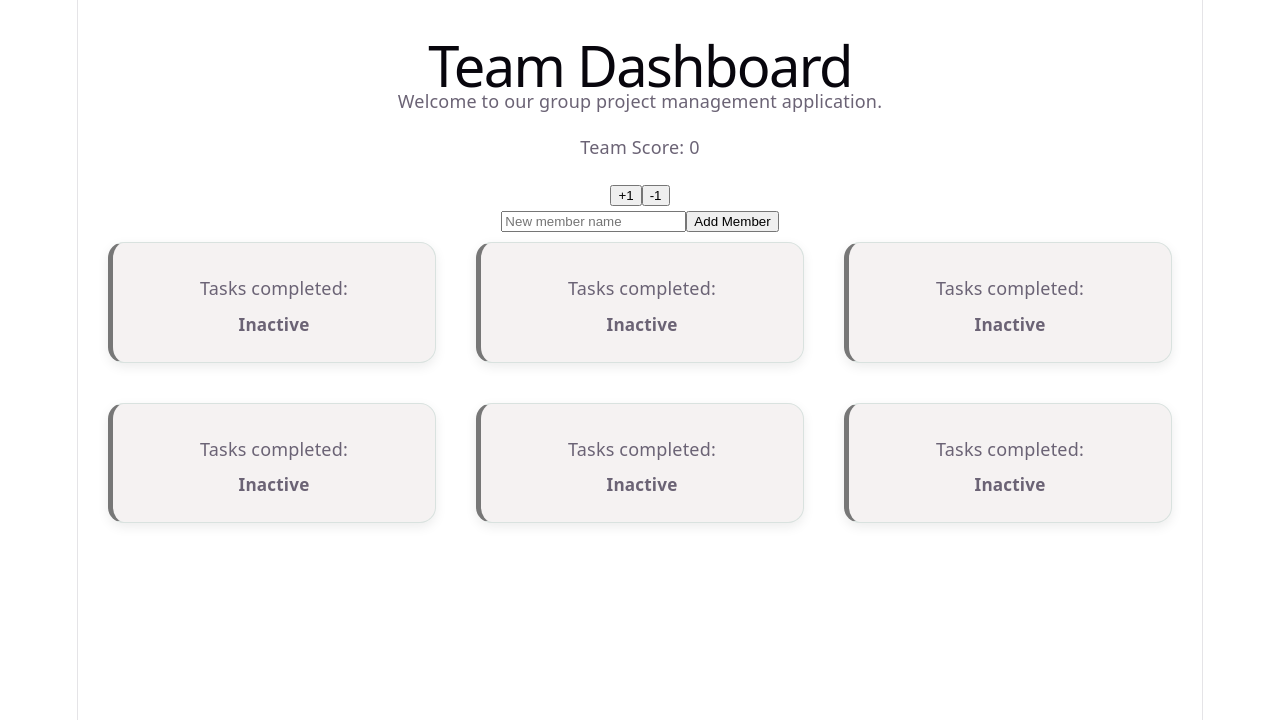
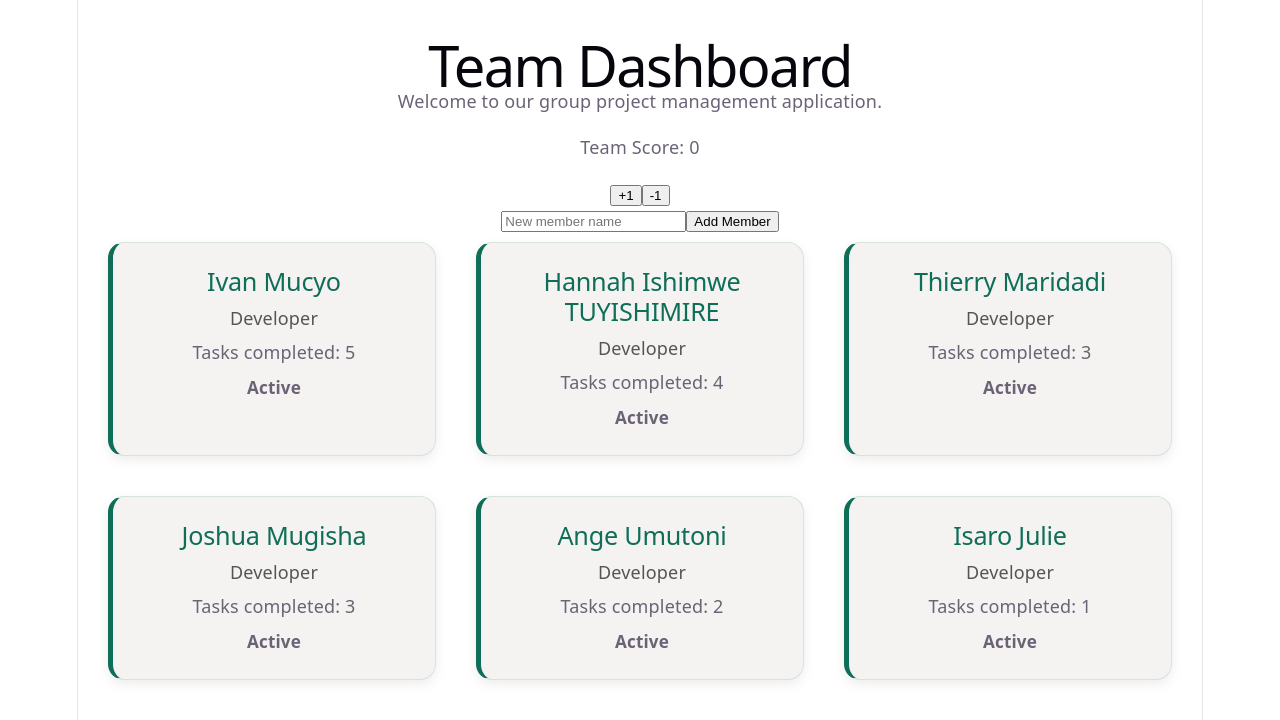
Before and after one commit to Hannah1563/Coding-Party, a React (Vite) app in the folder my-app/: page / in a window 1280 px wide. Shown: the top 720 px of the page. Built offline with nearby package versions, Linux system fonts and the light colour scheme.

Commit message:
feat: re-render member list from array state and pass props to MemberCard for task 45.

```diff
--- a/my-app/src/TeamDashboard.tsx
+++ b/my-app/src/TeamDashboard.tsx
@@ -73,10 +73,17 @@ const [members, setMembers] = useState<Member[]>(initialMembers);
     Author: Joshua Mugisha - Task 44: render members from array state */}
 
       <div className="member-list">
+
+{/* Author: Joshua Mugisha; task 45 -- render from array state, pass id + onRemove. */}
         {members.map((member) => (
           <MemberCard
             key={member.id}
-            member={member}
+            id={member.id}
+            name={member.name}
+            role={member.role}
+            tasksCompleted={member.tasksCompleted}
+            isActive={member.isActive}
+            onRemove={handleRemoveMember}
           />
         ))}
       </div>
```
